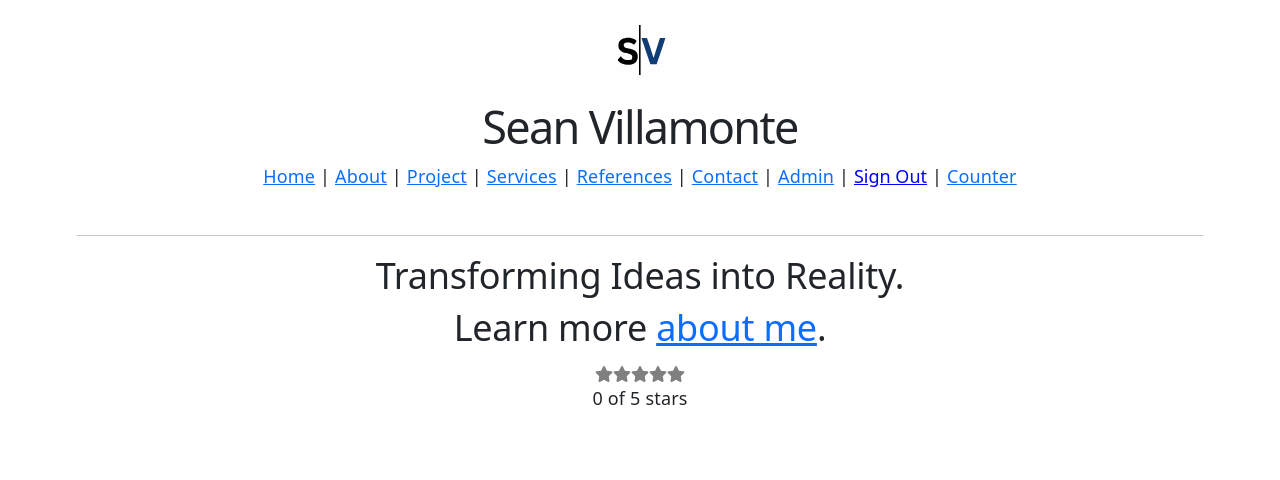
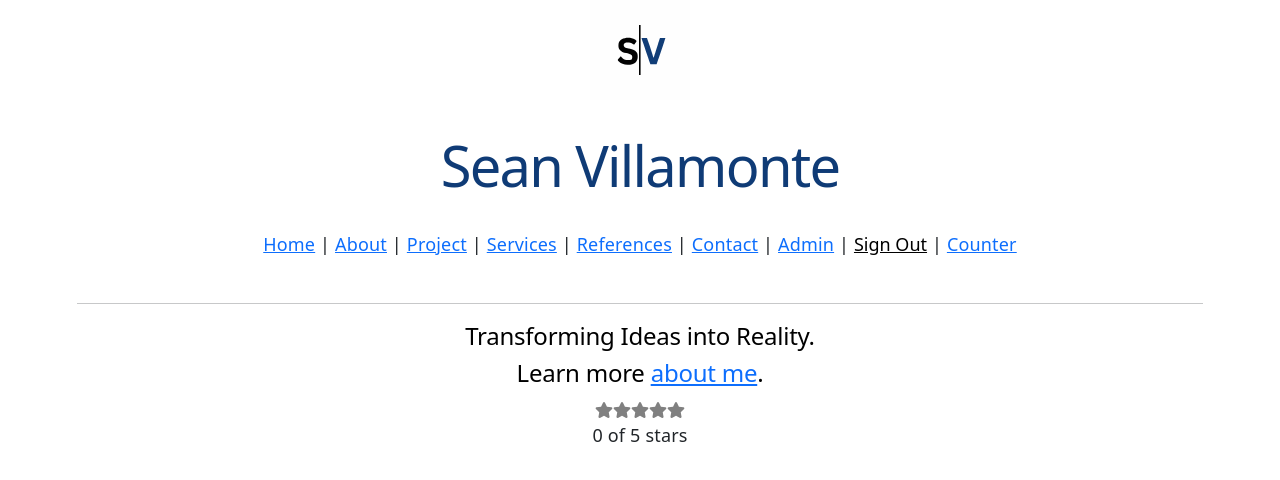
Before and after one commit to seanvillam/portfolio-fb, a React (Vite) app in the folder client/: page / in a window 1280 px wide. Shown: the top 480 px of the page. Built offline with nearby package versions, Linux system fonts and the light colour scheme; sample sign-in values are in the browser's storage.

Commit message:
Updated style

```diff
--- a/client/components/Layout.jsx
+++ b/client/components/Layout.jsx
@@ -28,7 +28,7 @@ export default function Layout(){
                             style={{
                                 background: "none",
                                 border: "none",
-                                color: "blue",
+                                color: "black",
                                 cursor: "pointer",
                                 textDecoration: "underline",
                                 padding: 0,
--- a/client/src/main.jsx
+++ b/client/src/main.jsx
@@ -1,9 +1,12 @@
 import { StrictMode } from 'react'
 import { createRoot } from 'react-dom/client'
-import './index.css'
 import App from './App.jsx'
 import 'bootstrap/dist/css/bootstrap.min.css';
 import 'bootstrap/dist/js/bootstrap.bundle.min.js';
+import './index.css'
+import './App.css'
+
+
 
 createRoot(document.getElementById('root')).render(
   <StrictMode>
```
